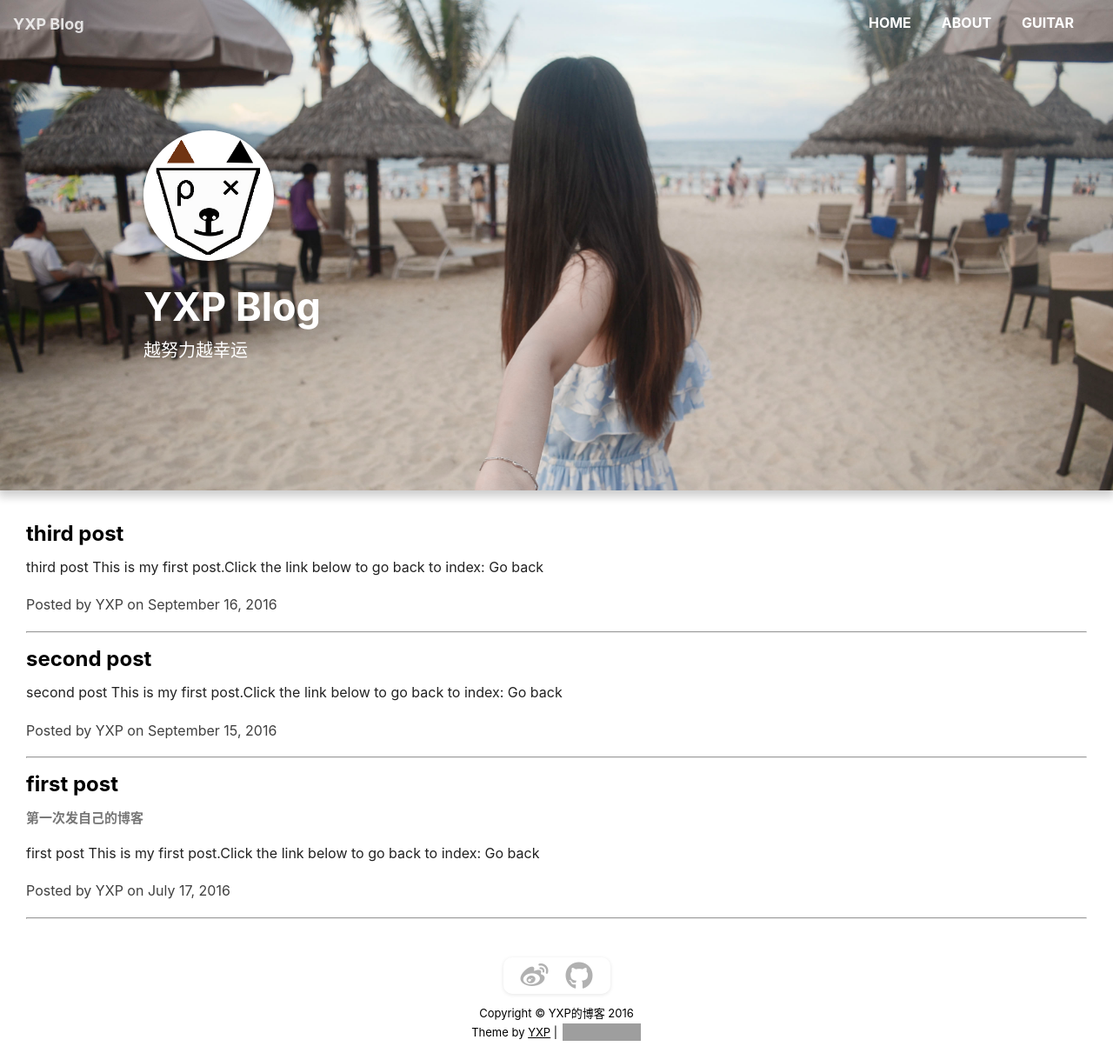
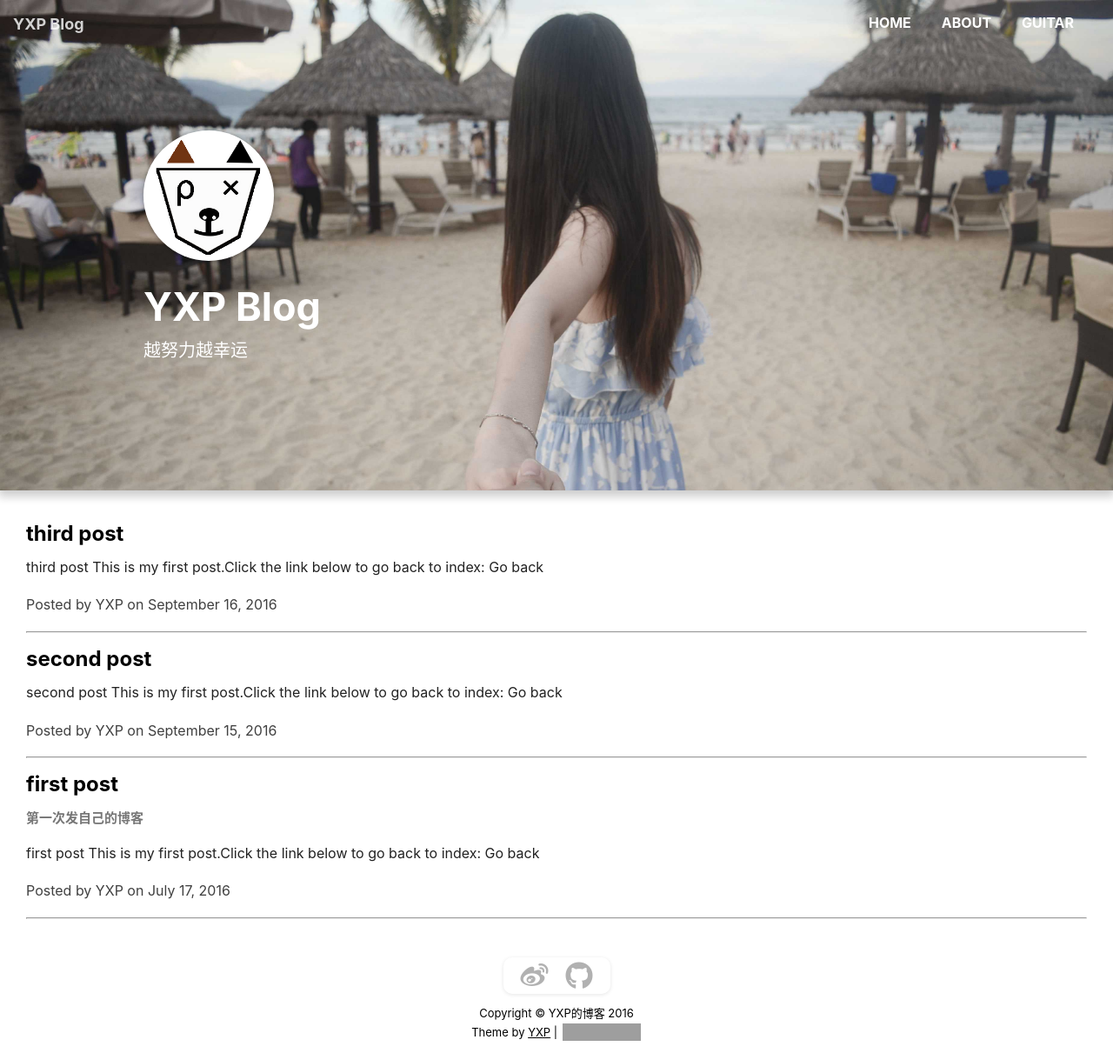
Before and after one commit to yxping/YXP-Blog, a Jekyll site: the page built from index.html, in a window 1280 px wide and 1211 px high. Shown: the whole window at 87% size. Built offline with Jekyll 4.4.1, drawn with Linux system fonts in a browser that asks for light colours; nearby versions of some CDN libraries; the list of posts is cut into pages by our own code; comment, search, counter and statistics services are not loaded; grey boxes are pictures that could not be loaded.

Commit message:
fix:减少图片大小，减少白屏时间

```diff
--- a/index.html
+++ b/index.html
@@ -3,7 +3,7 @@ layout: default
 title: YXP的博客
 description: YXP的博客
 ---
-<header class="main-page-header" style="background-image: url('{{ site.baseurl }}/images/main.JPG')">
+<header class="main-page-header" style="background-image: url('{{ site.baseurl }}/images/main.jpg')">
   <div class="main-container">
     <div class="main-page-title">
       <img class="main-page-headimg" src="{{ site.baseurl }}/images/head.jpg" alt="yxp头像" />
```
Also changed, not shown: images/main.JPG.
